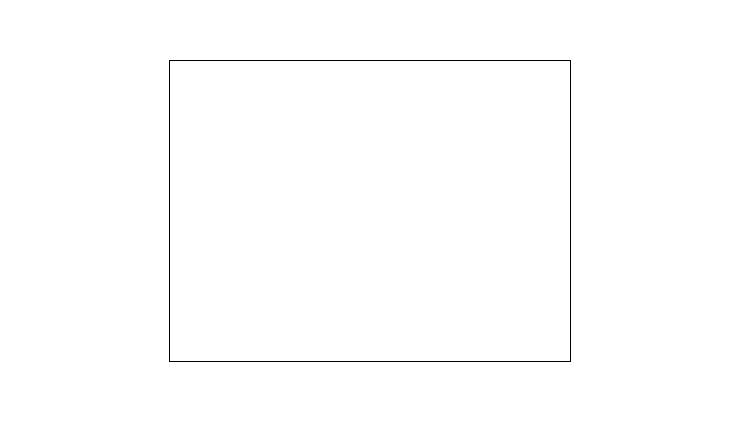
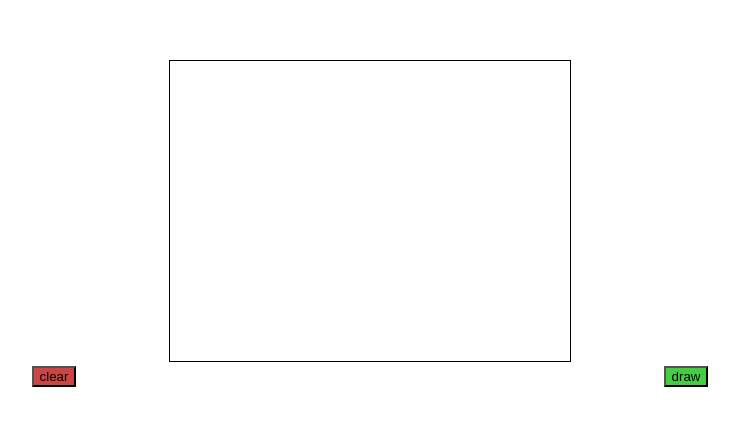
Before and after one commit to DarrenDanielDay/ts-html, a Vue app: page / in a window 1280 px wide. Shown: the top 426 px of the page, without its empty margins (270-1009 px from the left). Built offline with nearby package versions, Linux system fonts and the light colour scheme.

Commit message:
Change canvas template

```diff
--- a/src/App.vue
+++ b/src/App.vue
@@ -1,18 +1,31 @@
 <template>
   <div id="app">
     <canvas width="400" height="300" id="cvs"></canvas>
+    <div class="buttons">
+      <button class="clear" @click="clear">clear</button>
+      <button class="draw" @click="draw">draw</button>
+    </div>
   </div>
 </template>
 
 <script lang="ts">
 import { Component, Vue } from "vue-property-decorator";
 @Component({
-  components: {},
+  components: {}
 })
 export default class App extends Vue {
+  public canvas!: HTMLCanvasElement;
+  public context2d!: CanvasRenderingContext2D;
   mounted() {
-    const canvas: HTMLCanvasElement = document.getElementById('cvs') as any;
-    const context: CanvasRenderingContext2D = canvas.getContext("2d") as any;
+    this.canvas = document.getElementById("cvs") as any;
+    this.context2d = this.canvas.getContext("2d") as any;
+  }
+  clear() {
+    console.log("clear!");
+    this.context2d.clearRect(0, 0, this.canvas.width, this.canvas.height);
+  }
+  draw() {
+    console.log("draw!");
   }
 }
 </script>
@@ -29,4 +42,14 @@ export default class App extends Vue {
 #cvs {
   border: black 1px solid;
 }
+.buttons {
+  display: flex;
+  justify-content: space-around;
+}
+.clear {
+  background: #cc4444;
+}
+.draw {
+  background: #44cc44;
+}
 </style>
```
